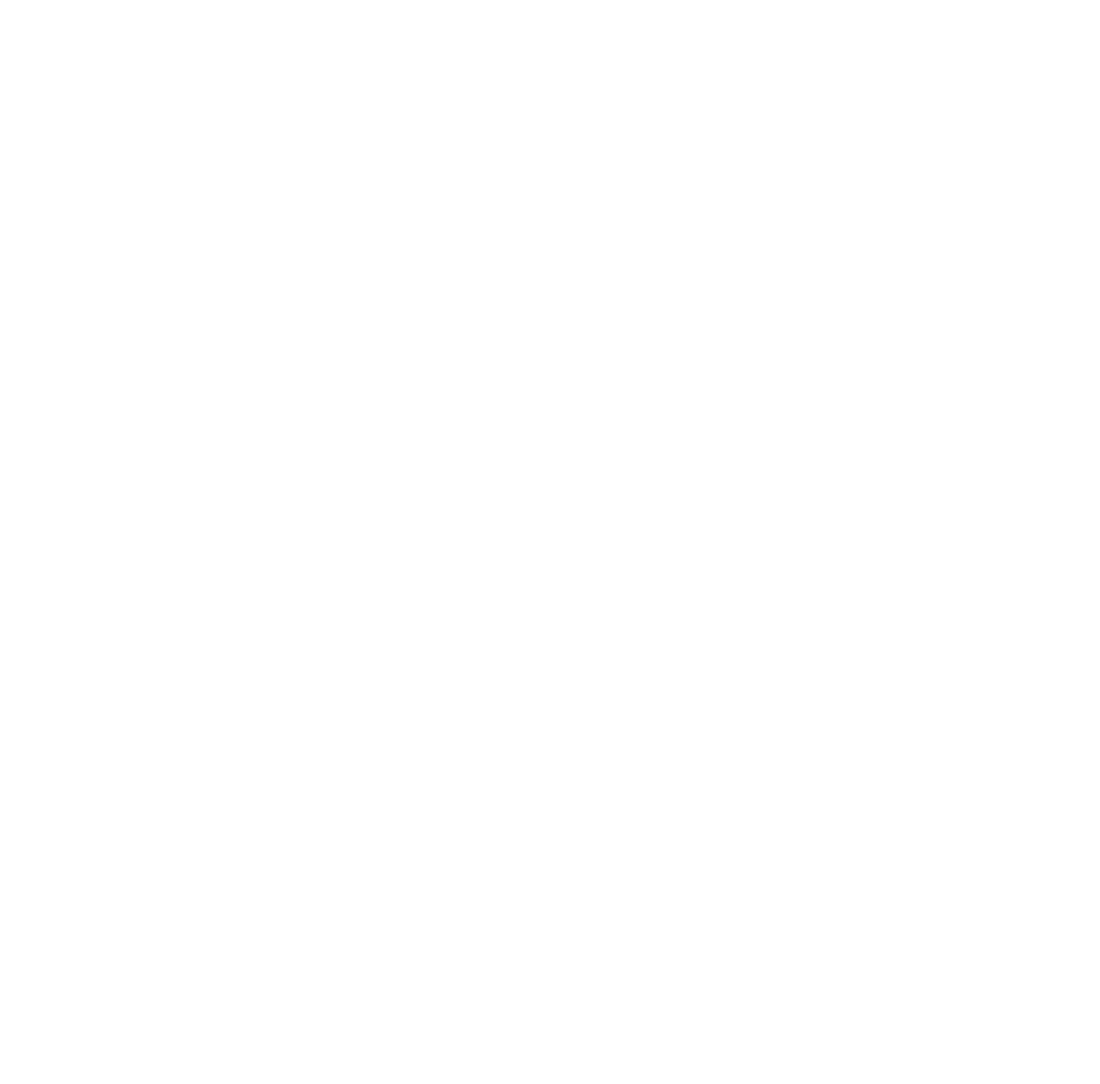
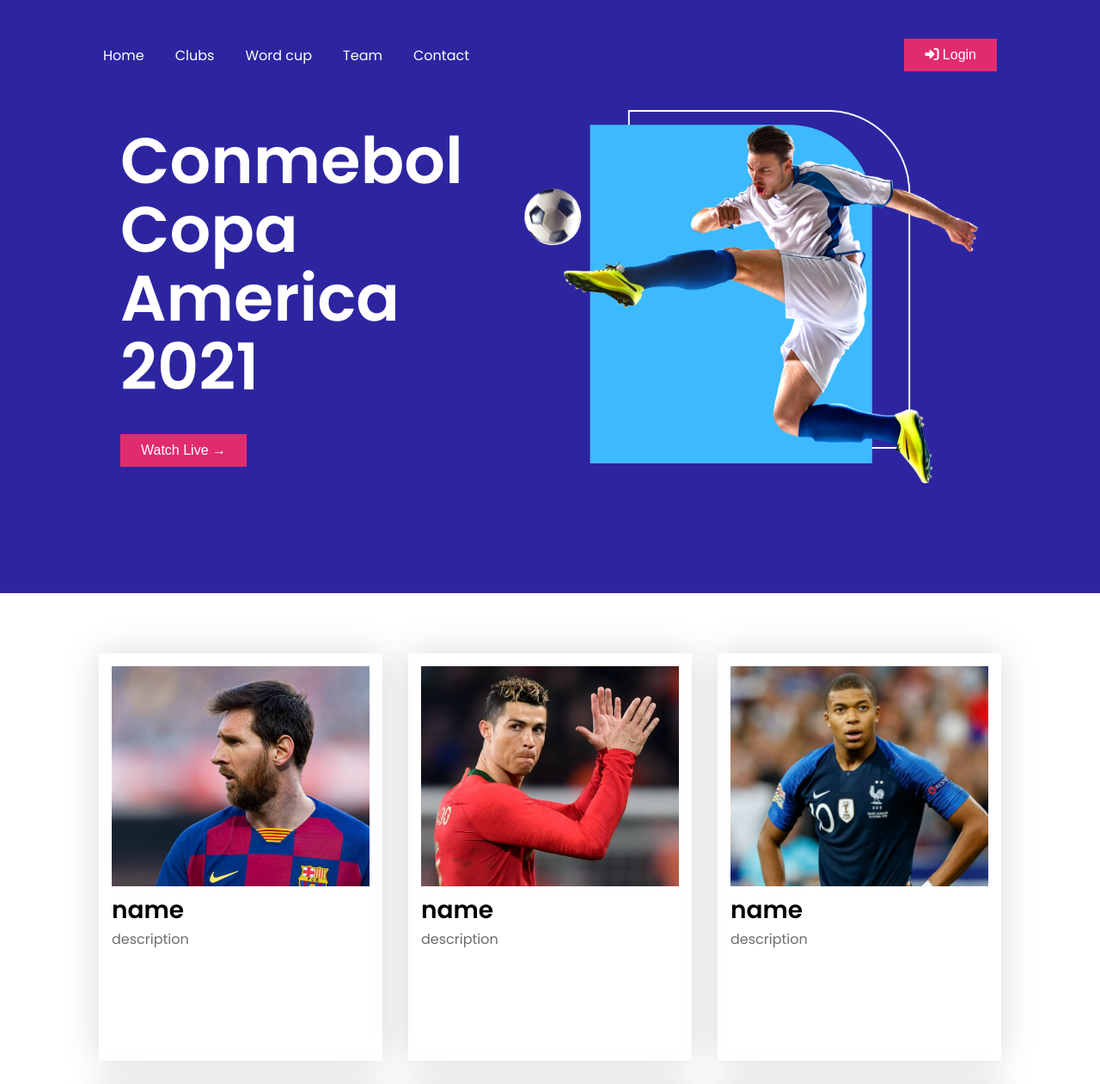
Before and after one commit to nazmul-devs/assignment-2, a plain HTML site: page index.html in a window 1280 px wide. Shown: the top 1261 px of the page at 86% size. Before the commit the page ends 800 px from the top, so only its background shows below. Drawn offline with Linux system fonts and the light colour scheme.

Commit message:
player section adde

```diff
--- a/css/style.css
+++ b/css/style.css
@@ -0,0 +1,107 @@
+/* Import google fonts ======================================= */
+@import url('https://fonts.googleapis.com/css2?family=Poppins:wght@200;400;500;600&display=swap');
+
+
+/* ===============================================================================
+                                    common style
+================================================================================== */
+*{
+    margin: 0;
+    padding: 0;
+    text-decoration: none;
+    list-style: none;
+    box-sizing: border-box;
+}
+body{
+    font-family: 'Poppins', sans-serif;
+}
+
+
+/* ===============================================================================
+                                   header style
+================================================================================== */
+
+header{
+    height: 690px;
+    background: #2D25A0;
+}
+.navbar nav{
+    display: flex;
+    justify-content: space-between;
+    align-items: center;
+    padding: 45px 120px;
+}
+nav ul{
+    display: flex;
+    align-items: center;
+}
+
+nav ul li a{
+    font-size: 16px;
+    color: #fff;
+    padding-right: 36px;
+}
+.btn{
+    font-size: 16px;
+    color: #fff;
+    padding: 10px 24px;
+    background: #E02C6D;
+    border: none;
+    cursor: pointer;
+
+}
+.banner{
+    display: flex;
+    align-items: center;
+    justify-content: space-between;
+    margin: 0 140px;
+}
+.banner-text{
+    font-size: 64px;
+    line-height: 80px;
+    width: 550px;
+    color: #fff;
+}
+
+.banner img{
+    width: 556px;
+    height: 438px;
+}
+
+
+/* ===============================================================================
+                                   plaer section style
+================================================================================== */
+
+main section{
+    display: flex;
+    justify-content: center;
+    margin-top: 70px;
+
+}
+.players{
+    width: 1050px;
+    display: grid;
+    grid-template-columns: repeat(3,1fr);
+    grid-gap: 30px;
+}
+.player{
+    width: 330px;
+    height: 474px;
+    padding: 15px;
+    box-shadow: 0px 0px 40px rgba(0, 0, 0, 0.15);
+}
+.player img{
+    width: 300px;
+    height: 256px;
+    object-fit: cover;
+
+}
+.player h3{
+    font-size: 28px;
+
+}
+.player p{
+    font-size: 16px;
+    color: #6C6C6C;
+}
--- a/index.html
+++ b/index.html
@@ -10,5 +10,124 @@
 </head>
 <body>
 
+    <!-- header start====================================== -->
+    <header>
+        <div class="navbar">
+            <nav>
+                <ul>
+                    <li><a href="#">Home</a></li>
+                    <li><a href="#">Clubs</a></li>
+                    <li><a href="#">Word cup</a></li>
+                    <li><a href="#">Team</a></li>
+                    <li><a href="#">Contact</a></li>
+                </ul>
+               <a href="#" target="_blank"> <button class="login btn"><i class="fas fa-sign-in-alt"></i> Login</button></a>
+            </nav>
+        </div>
+
+        <div class="banner">
+            <div class="banner-text">
+                <h3>Conmebol Copa America 2021</h3>
+
+                <a href="https://www.bioscopelive.com/en/channel/sony-ten-2-live" target="_blank">     <button class="btn" >Watch Live &#8594;</button></a>
+            </div>
+            <img src="img/banner.png" alt="" class="banner-logo">
+        </div>
+    </header>
+    <!-- header end====================================== -->
+
+    <!-- main section start============================== -->
+    <main>
+        <section>
+            <div class="players">
+                <article class="player">
+                    <img src="img/player/player-1.jfif" alt="">
+                    <h3>name</h3>
+                    <p>description</p>
+                </article>
+                <article class="player">
+                    <img src="img/player/player-2.jfif" alt="">
+                    <h3>name</h3>
+                    <p>description</p>
+                </article>
+                <article class="player">
+                    <img src="img/player/player-3.jpg" alt="">
+                    <h3>name</h3>
+                    <p>description</p>
+                </article>
+                <article class="player">
+                    <img src="img/player/player-4.jpg" alt="">
+                    <h3>name</h3>
+                    <p>description</p>
+                </article>
+                <article class="player">
+                    <img src="img/player/player-5.png" alt="">
+                    <h3>name</h3>
+                    <p>description</p>
+                </article>
+                <article class="player">
+                    <img src="img/player/player-6.jpeg" alt="">
+                    <h3>name</h3>
+                    <p>description</p>
+                </article>
+                <article class="player">
+                    <img src="img/player/player-7.jpg" alt="">
+                    <h3>name</h3>
+                    <p>description</p>
+                </article>
+                <article class="player">
+                    <img src="img/player/player-8.jpg" alt="">
+                    <h3>name</h3>
+                    <p>description</p>
+                </article>
+                <article class="player">
+                    <img src="img/player/player-9.jpg" alt="">
+                    <h3>name</h3>
+                    <p>description</p>
+                </article>
+                <article class="player">
+                    <img src="img/player/player-10.png" alt="">
+                    <h3>name</h3>
+                    <p>description</p>
+                </article>
+                <article class="player">
+                    <img src="img/player/player-11.png" alt="">
+                    <h3>name</h3>
+                    <p>description</p>
+                </article>
+                <article class="player">
+                    <img src="img/player/player-12.png" alt="">
+                    <h3>name</h3>
+                    <p>description</p>
+                </article>
+            </div>
+        </section>
+    </main>
+
+    <!-- main section end============================== -->
+
+    <!-- Highlights section start ============================== -->
+
+    <section>
+        <div class="highlights">
+            <article>
+                <div class="highlights-text">
+
+                </div>
+                <div class="highlights-img">
+                    <img src="img/highlights.jfif" alt="">
+                </div>
+
+            </article>
+
+        </div>
+    </section>
+    <!-- Highlights section end ============================== -->
+
+
+
+    <!-- font awesome kit==================================== -->
+    <script src="https://kit.fontawesome.com/c8d3fa5332.js" crossorigin="anonymous"></script>
+
 </body>
 </html>
```
Also changed, not shown: img/highlights.jfif (added).
